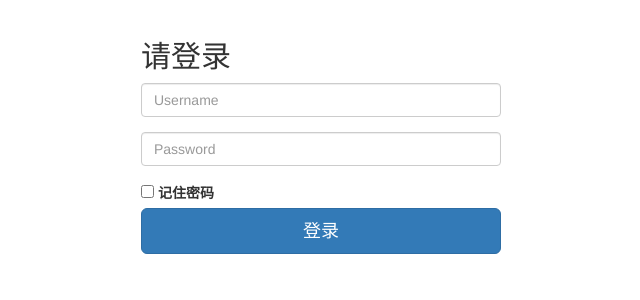
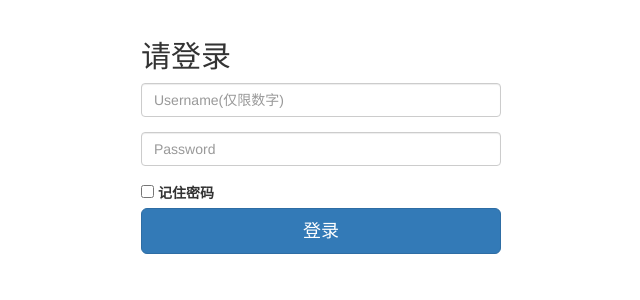
Before and after one commit to Nowgivemefive/message, a PHP site: page /login.html in a window 1280 px wide. Shown: the part 51-351 px from the top of the page, without its empty margins (319-959 px from the left). Run offline with PHP 8.4, Linux system fonts and the light colour scheme.

Commit message:
修复bug

```diff
--- a/login.html
+++ b/login.html
@@ -45,7 +45,7 @@
 		<div class="form-group">
 			<label for="inputEmail" class="sr-only">Username(* 作为登录账号)</label>
 			<div class="col-sm-12">
-			<input name="username" type="text" id="inputEmail" class="form-control" placeholder="Username" required>
+			<input name="username" type="text" id="inputEmail" class="form-control" placeholder="Username(仅限数字)" required>
 			</div>
 		</div>
 		<div class="form-group">
--- a/php/login.php
+++ b/php/login.php
@@ -16,12 +16,13 @@ if(!isset($user,$pass)){
 	if(mysqli_fetch_array($res)){
 		session_start();
 		$_SESSION['uid'] = $user;
-		$sql = "SELECT name,sex,authority,from infomation where uid = $user";
+		$sql = "SELECT name,sex,authority from infomation where uid = $user";
 		$res = mysqli_query($conn,$sql);
 		$row = mysqli_fetch_array($res);
 		$_SESSION['name'] = $row["name"];
 		$_SESSION['sex'] = $row["sex"];
 		$_SESSION['authority'] = $row["authority"];
+		echo "<script>console.log(\"Login success\")</script>";
 		header("location:../index.php");
 	}else{
 		echo "<script>console.log(\"Login failed\")</script>";
--- a/userinfo.php
+++ b/userinfo.php
@@ -170,7 +170,9 @@
 			$.post("php/userMana.php",{
 				select_num:select
 			},function(data){
+				console.log(data);
 				var data = eval(data);
+				console.log(data);
 				var page_num = data[0].page_num;
 					var li_html = '';
 					for( var i = 1; i <= page_num; i++){
```
